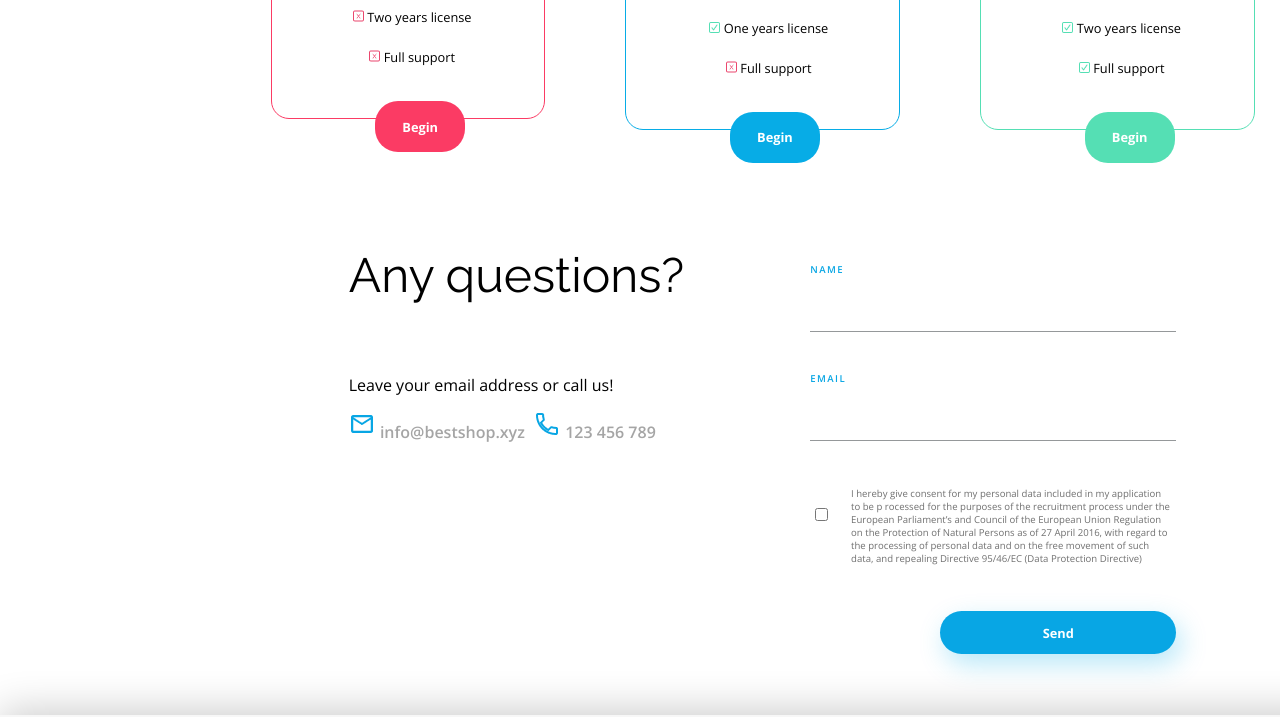
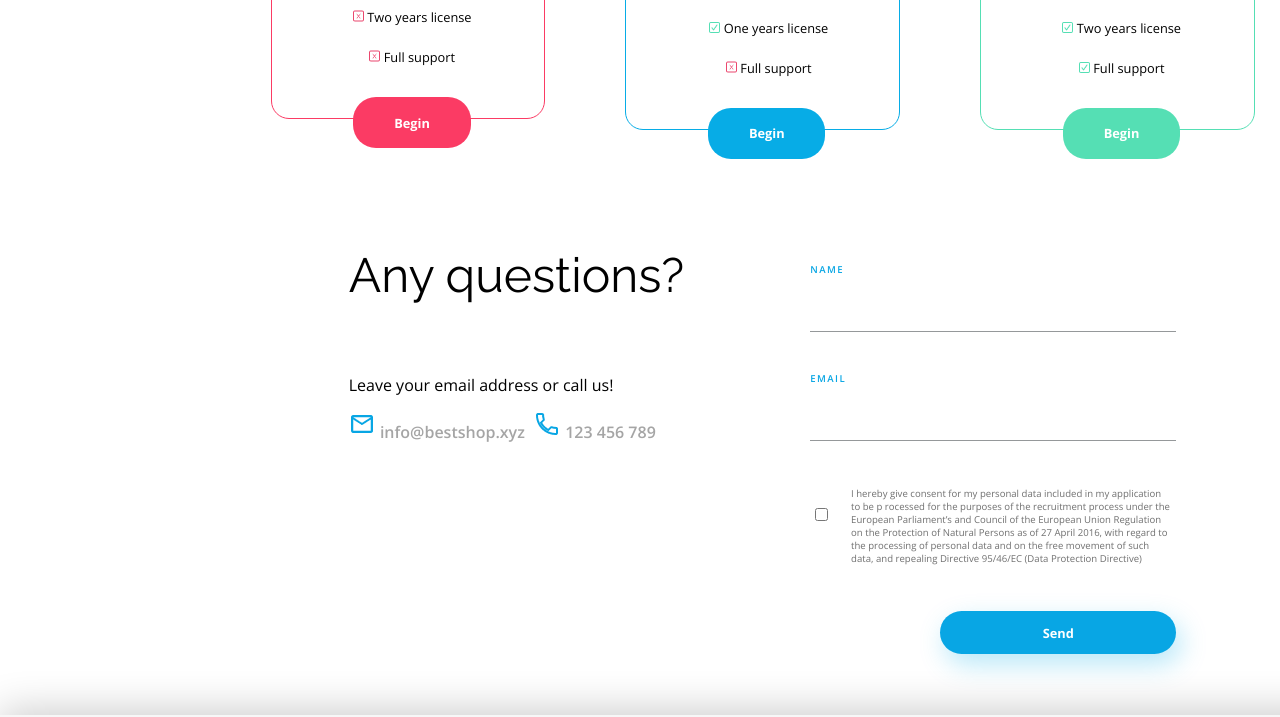
Before and after one commit to mlevitorresv/oxygenshop, a plain HTML site: page html/index.html in a window 1280 px wide. Shown: the part 3650-4367 px from the top of the page. Drawn offline with nearby package versions, Linux system fonts and the light colour scheme.

Commit message:
FIX: desktop finished

```diff
--- a/resources/css/style.scss
+++ b/resources/css/style.scss
@@ -938,10 +938,10 @@ body{
             padding-top: 3%;
             padding-bottom: 3%;
             height: 4em;
-            top: 96%;
-            left: 38%;
-            padding-left: 10%;
-            padding-right: 10%;
+            top: 95%;
+            left: 30%;
+            padding-left: 15%;
+            padding-right: 15%;
         }
 
     }
@@ -972,10 +972,10 @@ body{
             padding-top: 3%;
             padding-bottom: 3%;
             height: 4em;
-            top: 96%;
-            left: 38%;
-            padding-left: 10%;
-            padding-right: 10%;
+            top: 95%;
+            left: 30%;
+            padding-left: 15%;
+            padding-right: 15%;
         }
 
     }
@@ -1010,10 +1010,10 @@ body{
             padding-top: 3%;
             padding-bottom: 3%;
             height: 4em;
-            top: 96%;
-            left: 38%;
-            padding-left: 10%;
-            padding-right: 10%;
+            top: 95%;
+            left: 30%;
+            padding-left: 15%;
+            padding-right: 15%;
         }
 
     }
```
Also changed, not shown: resources/css/style.css.
